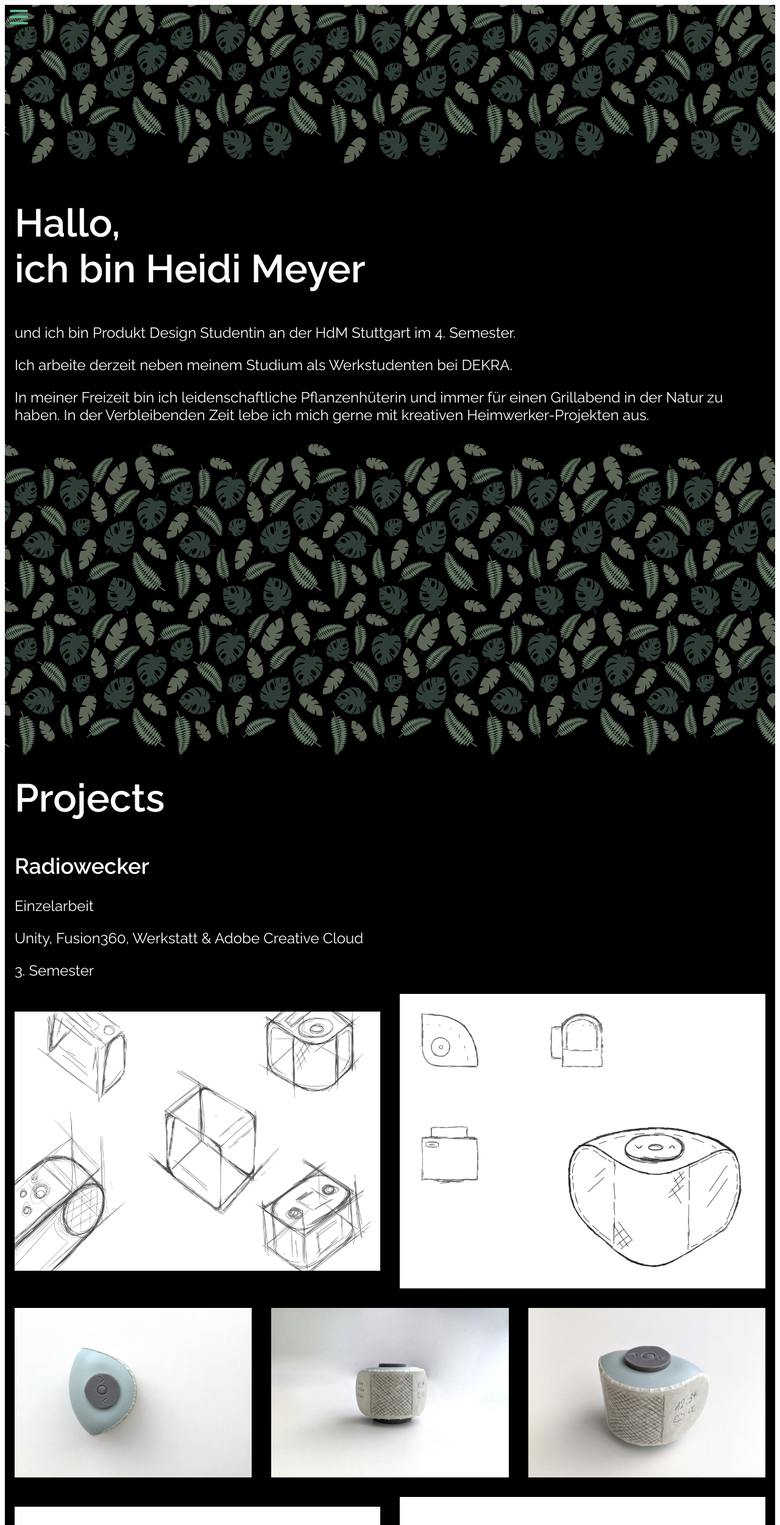
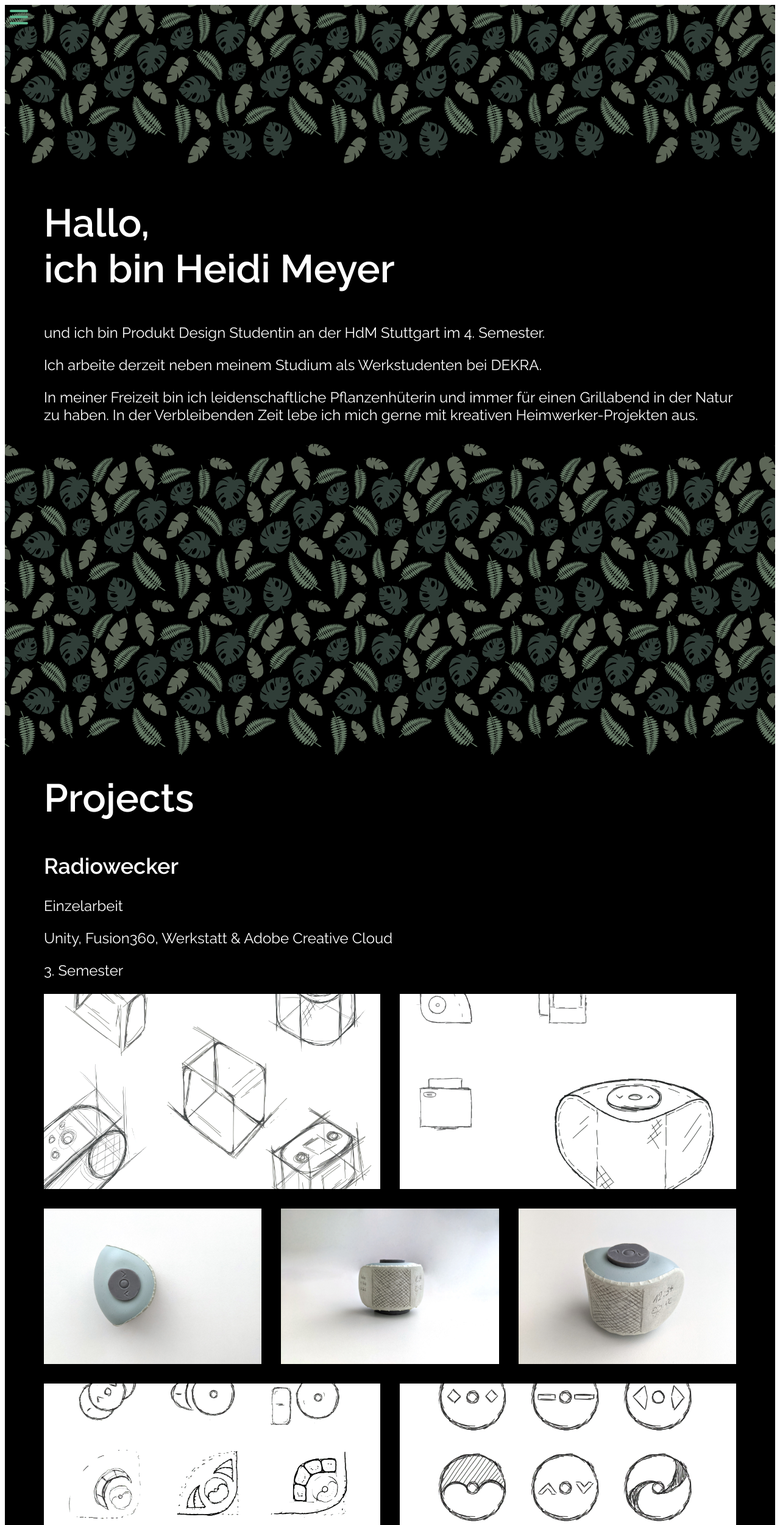
Before and after one commit to hy-di/portfolio-2021, a Vue app: page / in a window 1280 px wide. Shown: the top 2501 px of the page at 61% size. Built offline with nearby package versions, Linux system fonts and the light colour scheme; the HTML template or start-up script is replaced by a standard one.

Commit message:
Improve images and mobile layout

```diff
--- a/src/components/ImageRow.vue
+++ b/src/components/ImageRow.vue
@@ -54,7 +54,10 @@ export default {
 
 		img {
 			display: block;
+			object-fit: cover;
 			width: 100%;
+			height: 100%;
+			max-height: max(min(40vh, 400px), 200px);
 		}
 
 		.hover-caption {
--- a/src/components/Intro.vue
+++ b/src/components/Intro.vue
@@ -66,10 +66,16 @@ section {
 	@media only screen and (max-width: 1280px) {
 		border-image-width: 0 0 384px;
 		border-image-repeat: repeat;
+
 		.top-leaves {
 			border-image-width: 2096px 0 0;
 			border-image-repeat: repeat;
 		}
+	}
+
+	@media only screen and (max-width: 1344px) and (min-width: 480px) {
+		margin-left: 48px;
+		margin-right: 48px;
 	}
 }
 
--- a/src/components/NavBar.vue
+++ b/src/components/NavBar.vue
@@ -42,6 +42,10 @@ export default {
 	pointer-events: none;
 	z-index: 10;
 
+	@media only screen and (max-width: 480px) {
+		background-color: rgba(var(--col-background), 0.66);
+	}
+
 	.hamburger-button {
 		display: block;
 		height: calc(100% + 32px);
--- a/src/components/Project.vue
+++ b/src/components/Project.vue
@@ -40,7 +40,7 @@ export default {
 </script>
 
 <style lang="postcss" scoped>
-section {
+.project {
 	margin: 128px 0 0;
 	+ section { margin: calc(256px + 80px) 0 calc(128px + 32px); }
 
@@ -55,6 +55,11 @@ section {
 		border-image-repeat: repeat;
 	}
 
+	@media only screen and (max-width: 1344px) and (min-width: 480px) {
+		padding-left: 48px;
+		padding-right: 48px;
+	}
+
 	scroll-margin: 32px 0 0 0;
 }
 
--- a/src/components/Section.vue
+++ b/src/components/Section.vue
@@ -43,6 +43,11 @@ section {
 		border-image-repeat: repeat;
 	}
 
+	@media only screen and (max-width: 1344px) and (min-width: 480px) {
+		margin-left: 48px;
+		margin-right: 48px;
+	}
+
 	scroll-margin: 32px 0 0 0;
 }
 </style>
```
